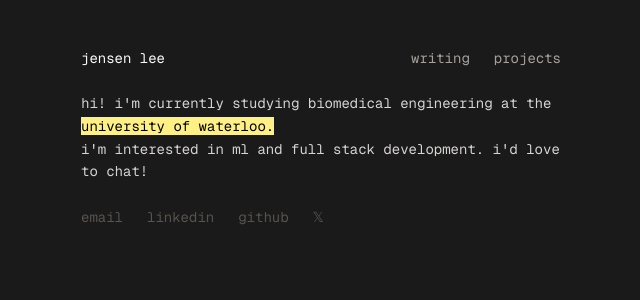
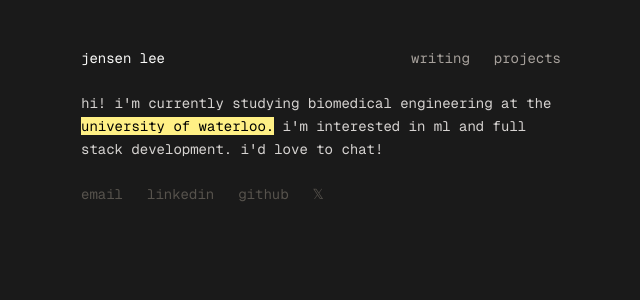
Before and after one commit to jensenleedesignstudio/personal-portfolio, a Next.js app: page / in a window 1280 px wide. Shown: the top 300 px of the page, without its empty margins (319-959 px from the left). Built offline with nearby package versions, Linux system fonts and the light colour scheme.

Commit message:
test more animation delays and fix text spacing

```diff
--- a/app/page.tsx
+++ b/app/page.tsx
@@ -5,7 +5,10 @@ export default function Home(){
       <div className = "mx-auto max-w-[480px]">
 
         <header className = "flex items-center justify-between">
+
+          <span className = "reveal-line" style = {{animationDelay: "0.8"}}>
           <h1 className = "text-stone-50">jensen lee</h1>
+          </span>
 
           <nav className = "flex gap-6 text-stone-400">
             <a href = "/writing">writing</a>
@@ -14,12 +17,11 @@ export default function Home(){
         </header>
 
             <p className = "mt-6 leading-relaxed">
-              <span className = "reveal-line"> hi! i'm currently studying biomedical engineering at the {" "}
+              <span className = "reveal-line" style = {{animationDelay: "1.3s"}}>
+                hi! i'm currently studying biomedical engineering at the {" "}
               <mark className = "bg-yellow-200">
               university of waterloo.
-              </mark>
-              </span>
-              <span className = "reveal-line" style = {{animationDelay: "1s"}}> {" "}
+              </mark> {" "}
               i'm interested in ml and full stack development. i'd love to chat!
               </span>
             </p>
--- a/app/writing/page.tsx
+++ b/app/writing/page.tsx
@@ -16,6 +16,7 @@ export default function WritingPage() {
                 <ul className = "mt-6 space-y-4">
 
                     <li>
+                        <span className = "reveal-line">
                         <h2 className = "text-stone-300">
                             <Link href = "/writing/my-thoughts-on-uni">
                                 my thoughts on university so far
@@ -24,9 +25,11 @@ export default function WritingPage() {
                         <p className = "mt-1 text-xs text-stone-400">
                             waterloo and the breakdown of my first 2 months
                         </p>
+                        </span>
                     </li>
 
                     <li>
+                        <span className = "reveal-line" style = {{animationDelay: "0.5s"}}>
                         <h2 className = "text-stone-300">
                             <Link href = "/writing/my-thoughts-on-gaming">
                                 my thoughts on gaming
@@ -35,9 +38,11 @@ export default function WritingPage() {
                         <p className = "mt-1 text-xs text-stone-400">
                             a reflection on gaming and its impact on my life
                         </p>
+                        </span>
                     </li>
 
                     <li>
+                        <span className = "reveal-line" style = {{animationDelay: "1s"}}>
                         <h2 className = "text-stone-300">
                             <Link href = "/writing/romantic-obsession">
                                 romantic obsession
@@ -46,6 +51,7 @@ export default function WritingPage() {
                         <p className = "mt-1 text-xs text-stone-400">
                             your lack of personal purpose is causing your romantic obsession
                         </p>
+                        </span>
                     </li>
                 </ul>
 
```
